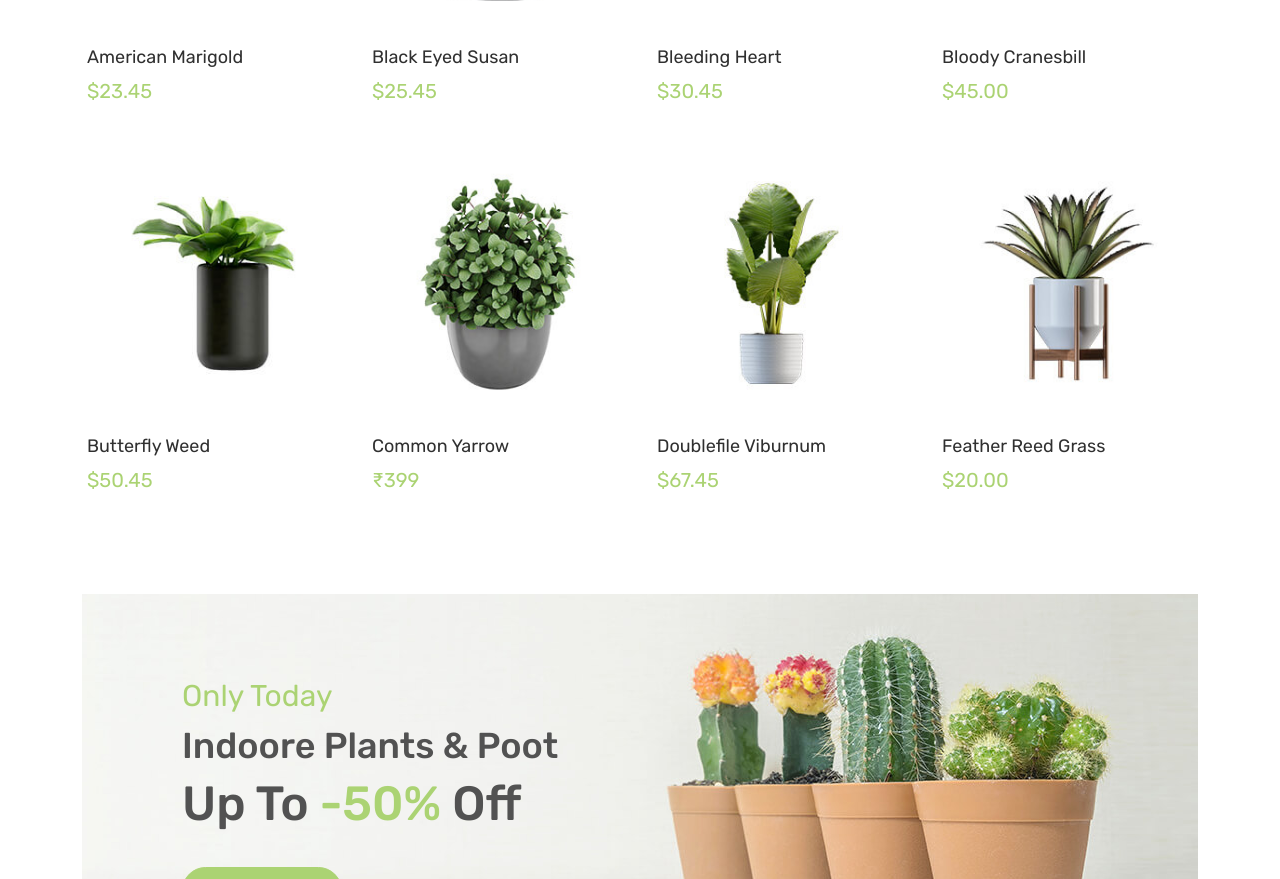
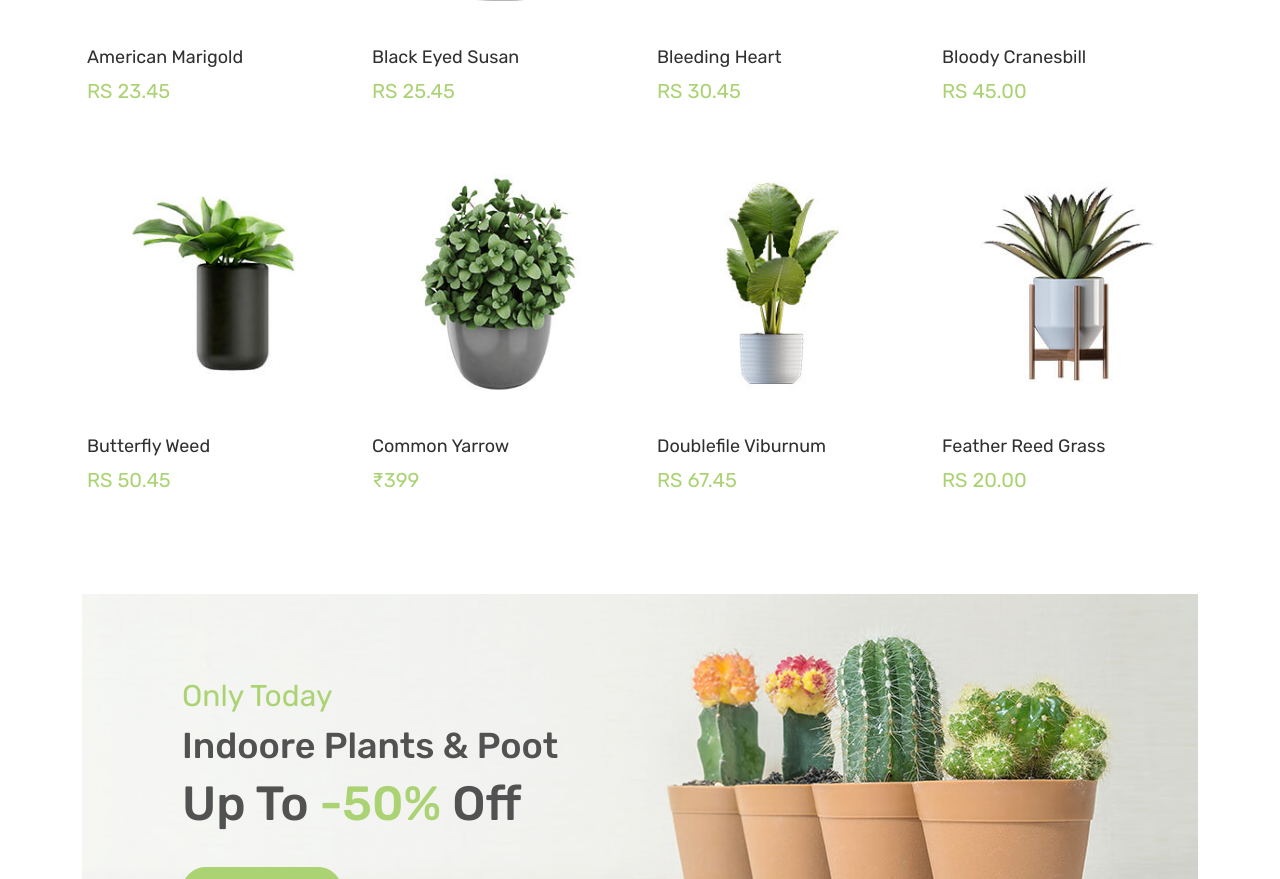
Before and after one commit to dhyan-webportal/dhyan, a plain HTML site: page index.html in a window 1280 px wide. Shown: the part 1751-2630 px from the top of the page. Drawn offline with Linux system fonts and the light colour scheme.

Commit message:
$ removed

```diff
--- a/index.html
+++ b/index.html
@@ -673,7 +673,7 @@
                                 </a>
                                 <div class="product-item_content">
                                     <a class="product-item_title" href="single-product-variable.html">American Marigold</a>
-                                    <span class="product-item_quantity">1 x $23.45</span>
+                                    <span class="product-item_quantity">1 x RS 23.45</span>
                                 </div>
                             </li>
                             <li class="minicart-product">
@@ -685,7 +685,7 @@
                                 </a>
                                 <div class="product-item_content">
                                     <a class="product-item_title" href="single-product-variable.html">Black Eyed Susan</a>
-                                    <span class="product-item_quantity">1 x $25.45</span>
+                                    <span class="product-item_quantity">1 x RS 25.45</span>
                                 </div>
                             </li>
                             <li class="minicart-product">
@@ -699,14 +699,14 @@
                                 </a>
                                 <div class="product-item_content">
                                     <a class="product-item_title" href="single-product-variable.html">Bleeding Heart</a>
-                                    <span class="product-item_quantity">1 x $30.45</span>
+                                    <span class="product-item_quantity">1 x RS 30.45</span>
                                 </div>
                             </li>
                         </ul>
                     </div>
                     <div class="minicart-item_total">
                         <span>Subtotal</span>
-                        <span class="ammount">$79.35</span>
+                        <span class="ammount">RS 79.35</span>
                     </div>
                     <div class="group-btn_wrap d-grid gap-2">
                         <a href="cart.html" class="btn btn-dark">View Cart</a>
@@ -901,7 +901,7 @@
                                             <div class="product-content">
                                                 <a class="product-name" href="javascript:void(0);">American Marigold</a>
                                                 <div class="price-box pb-1">
-                                                    <span class="new-price">$23.45</span>
+                                                    <span class="new-price">RS 23.45</span>
                                                 </div>
                                             </div>
                                         </div>
@@ -923,7 +923,7 @@
                                             <div class="product-content">
                                                 <a class="product-name" href="javascript:void(0);">Black Eyed Susan</a>
                                                 <div class="price-box pb-1">
-                                                    <span class="new-price">$25.45</span>
+                                                    <span class="new-price">RS 25.45</span>
                                                 </div>
 
                                             </div>
@@ -946,7 +946,7 @@
                                             <div class="product-content">
                                                 <a class="product-name" href="javascript:void(0);">Bleeding Heart</a>
                                                 <div class="price-box pb-1">
-                                                    <span class="new-price">$30.45</span>
+                                                    <span class="new-price">RS 30.45</span>
                                                 </div>
 
                                             </div>
@@ -969,7 +969,7 @@
                                             <div class="product-content">
                                                 <a class="product-name" href="javascript:void(0);">Bloody Cranesbill</a>
                                                 <div class="price-box pb-1">
-                                                    <span class="new-price">$45.00</span>
+                                                    <span class="new-price">RS 45.00</span>
                                                 </div>
 
                                             </div>
@@ -992,7 +992,7 @@
                                             <div class="product-content">
                                                 <a class="product-name" href="javascript:void(0);">Butterfly Weed</a>
                                                 <div class="price-box pb-1">
-                                                    <span class="new-price">$50.45</span>
+                                                    <span class="new-price">RS 50.45</span>
                                                 </div>
 
                                             </div>
@@ -1035,7 +1035,7 @@
                                             <div class="product-content">
                                                 <a class="product-name" href="javascript:void(0);">Doublefile Viburnum</a>
                                                 <div class="price-box pb-1">
-                                                    <span class="new-price">$67.45</span>
+                                                    <span class="new-price">RS 67.45</span>
                                                 </div>
 
                                             </div>
@@ -1058,7 +1058,7 @@
                                             <div class="product-content">
                                                 <a class="product-name" href="javascript:void(0);">Feather Reed Grass</a>
                                                 <div class="price-box pb-1">
-                                                    <span class="new-price">$20.00</span>
+                                                    <span class="new-price">RS 20.00</span>
                                                 </div>
 
                                             </div>
@@ -1085,7 +1085,7 @@
                                             <div class="product-content">
                                                 <a class="product-name" href="javascript:void(0);">Butterfly Weed</a>
                                                 <div class="price-box pb-1">
-                                                    <span class="new-price">$50.45</span>
+                                                    <span class="new-price">RS 50.45</span>
                                                 </div>
 
                                             </div>
@@ -1108,7 +1108,7 @@
                                             <div class="product-content">
                                                 <a class="product-name" href="javascript:void(0);">Common Yarrow</a>
                                                 <div class="price-box pb-1">
-                                                    <span class="new-price">$65.00</span>
+                                                    <span class="new-price">RS 65.00</span>
                                                 </div>
 
                                             </div>
@@ -1129,7 +1129,7 @@
                                             <div class="product-content">
                                                 <a class="product-name" href="javascript:void(0);">Doublefile Viburnum</a>
                                                 <div class="price-box pb-1">
-                                                    <span class="new-price">$67.45</span>
+                                                    <span class="new-price">RS 67.45</span>
                                                 </div>
                                             </div>
                                         </div>
@@ -1149,7 +1149,7 @@
                                             <div class="product-content">
                                                 <a class="product-name" href="javascript:void(0);">Feather Reed Grass</a>
                                                 <div class="price-box pb-1">
-                                                    <span class="new-price">$20.00</span>
+                                                    <span class="new-price">RS 20.00</span>
                                                 </div>
                                             </div>
                                         </div>
@@ -1169,7 +1169,7 @@
                                             <div class="product-content">
                                                 <a class="product-name" href="javascript:void(0);">American Marigold</a>
                                                 <div class="price-box pb-1">
-                                                    <span class="new-price">$23.45</span>
+                                                    <span class="new-price">RS 23.45</span>
                                                 </div>
                                             </div>
                                         </div>
@@ -1189,7 +1189,7 @@
                                             <div class="product-content">
                                                 <a class="product-name" href="javascript:void(0);">Black Eyed Susan</a>
                                                 <div class="price-box pb-1">
-                                                    <span class="new-price">$25.45</span>
+                                                    <span class="new-price">RS 25.45</span>
                                                 </div>
                                             </div>
                                         </div>
@@ -1209,7 +1209,7 @@
                                             <div class="product-content">
                                                 <a class="product-name" href="javascript:void(0);">Bleeding Heart</a>
                                                 <div class="price-box pb-1">
-                                                    <span class="new-price">$30.45</span>
+                                                    <span class="new-price">RS 30.45</span>
                                                 </div>
                                             </div>
                                         </div>
@@ -1229,7 +1229,7 @@
                                             <div class="product-content">
                                                 <a class="product-name" href="javascript:void(0);">Bloody Cranesbill</a>
                                                 <div class="price-box pb-1">
-                                                    <span class="new-price">$45.00</span>
+                                                    <span class="new-price">RS 45.00</span>
                                                 </div>
                                             </div>
                                         </div>
@@ -1253,7 +1253,7 @@
                                             <div class="product-content">
                                                 <a class="product-name" href="javascript:void(0);">Doublefile Viburnum</a>
                                                 <div class="price-box pb-1">
-                                                    <span class="new-price">$67.45</span>
+                                                    <span class="new-price">RS 67.45</span>
                                                 </div>
                                             </div>
                                         </div>
@@ -1273,7 +1273,7 @@
                                             <div class="product-content">
                                                 <a class="product-name" href="javascript:void(0);">Feather Reed Grass</a>
                                                 <div class="price-box pb-1">
-                                                    <span class="new-price">$20.00</span>
+                                                    <span class="new-price">RS 20.00</span>
                                                 </div>
                                             </div>
                                         </div>
@@ -1293,7 +1293,7 @@
                                             <div class="product-content">
                                                 <a class="product-name" href="javascript:void(0);">American Marigold</a>
                                                 <div class="price-box pb-1">
-                                                    <span class="new-price">$23.45</span>
+                                                    <span class="new-price">RS 23.45</span>
                                                 </div>
                                             </div>
                                         </div>
@@ -1313,7 +1313,7 @@
                                             <div class="product-content">
                                                 <a class="product-name" href="javascript:void(0);">Black Eyed Susan</a>
                                                 <div class="price-box pb-1">
-                                                    <span class="new-price">$25.45</span>
+                                                    <span class="new-price">RS 25.45</span>
                                                 </div>
                                             </div>
                                         </div>
@@ -1333,7 +1333,7 @@
                                             <div class="product-content">
                                                 <a class="product-name" href="javascript:void(0);">Butterfly Weed</a>
                                                 <div class="price-box pb-1">
-                                                    <span class="new-price">$50.45</span>
+                                                    <span class="new-price">RS 50.45</span>
                                                 </div>
                                             </div>
                                         </div>
@@ -1353,7 +1353,7 @@
                                             <div class="product-content">
                                                 <a class="product-name" href="javascript:void(0);">Common Yarrow</a>
                                                 <div class="price-box pb-1">
-                                                    <span class="new-price">$65.00</span>
+                                                    <span class="new-price">RS 65.00</span>
                                                 </div>
                                             </div>
                                         </div>
@@ -1373,7 +1373,7 @@
                                             <div class="product-content">
                                                 <a class="product-name" href="javascript:void(0);">Bleeding Heart</a>
                                                 <div class="price-box pb-1">
-                                                    <span class="new-price">$30.45</span>
+                                                    <span class="new-price">RS 30.45</span>
                                                 </div>
                                             </div>
                                         </div>
@@ -1393,7 +1393,7 @@
                                             <div class="product-content">
                                                 <a class="product-name" href="javascript:void(0);">Bloody Cranesbill</a>
                                                 <div class="price-box pb-1">
-                                                    <span class="new-price">$45.00</span>
+                                                    <span class="new-price">RS 45.00</span>
                                                 </div>
                                             </div>
                                         </div>
@@ -1691,7 +1691,7 @@
                                 <div class="single-product-content">
                                     <h2 class="title">American Marigold</h2>
                                     <div class="price-box">
-                                        <span class="new-price">$23.45</span>
+                                        <span class="new-price">RS 23.45</span>
                                     </div>
 
                                     <div class="selector-wrap color-option">
```
